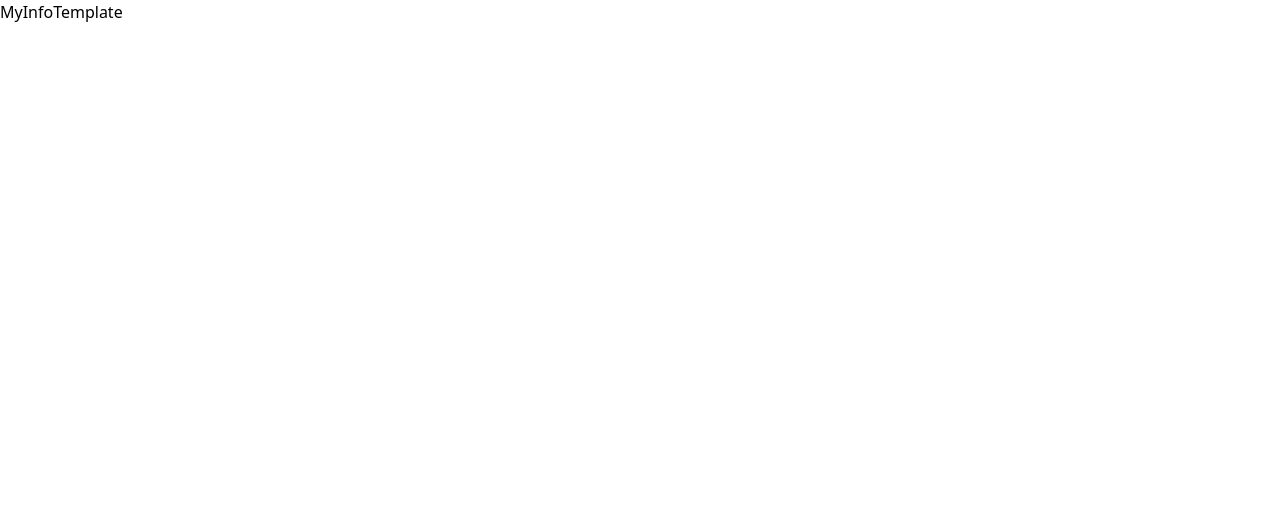
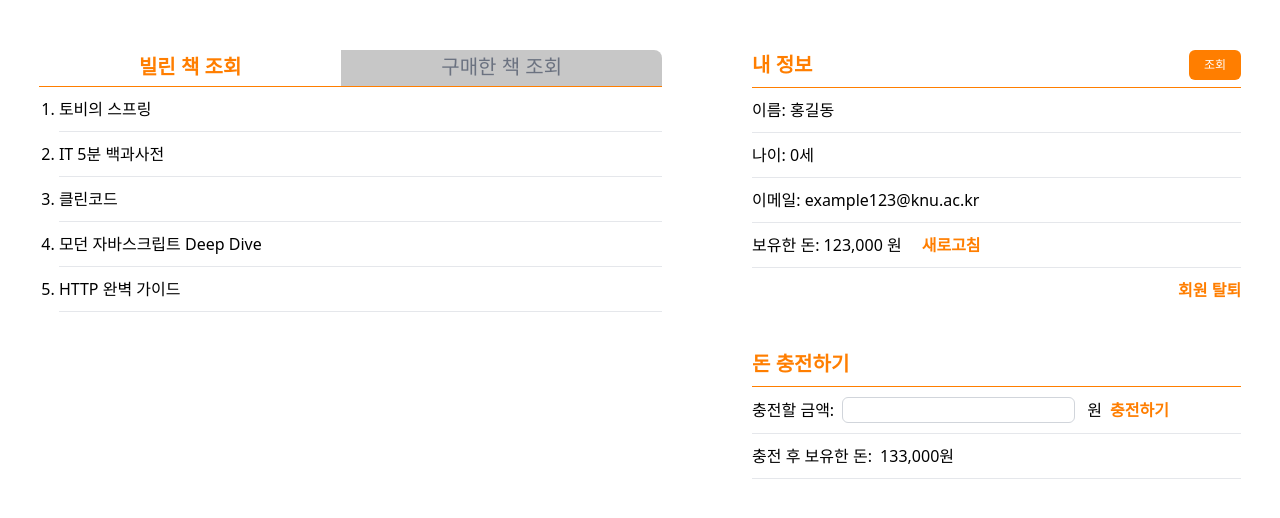
Before and after one commit to Dobbymin/haedal-book, a React (Vite) app: page /myinfo in a window 1280 px wide. Shown: the top 518 px of the page. Built offline with nearby package versions, Linux system fonts and the light colour scheme.

Commit message:
[feat]:내정보페이지 디자인

```diff
--- a/src/components/template/MyInfoTemplate.jsx
+++ b/src/components/template/MyInfoTemplate.jsx
@@ -1,5 +1,106 @@
 const MyInfoTemplate = () => {
-	return <>MyInfoTemplate</>;
+	let titleInactiveStyle =
+		'inline-block px-[80px] sm:px-[100px] py-[7px] bg-[#C7C7C7] font-light text-[17px] sm:text-[20px] border-b-2 border-transparent hover:text-[#FF7E00] hover:border-gray-300';
+	let titleActiveStyle =
+		'inline-block px-[80px] sm:px-[100px] py-[7px] text-[17px] sm:text-[20px] font-bold active text-[#FF7E00] border-[#FF7E00]';
+
+	let listStyle = 'border-b-[1px] py-[10px]';
+	return (
+		<>
+			<div className="md:flex justify-center mt-[50px]">
+				<div className="leftSide flex-col mb-[50px]">
+					<div className="bookListNavBar text-sm font-medium text-center text-gray-500">
+						<ul className="flex border-b-[1px] border-[#FF7E00]">
+							<li>
+								<a href="#" className={`${titleActiveStyle} rounded-tl-lg`}>
+									빌린 책 조회
+								</a>
+							</li>
+							<li>
+								<a
+									href="#"
+									className={`${titleInactiveStyle} rounded-tr-lg`}
+									aria-current="page"
+								>
+									구매한 책 조회
+								</a>
+							</li>
+						</ul>
+					</div>
+					<div className="bookListContents pl-5">
+						<ol className="list-decimal">
+							<li className={listStyle}>토비의 스프링</li>
+							<li className={listStyle}>IT 5분 백과사전</li>
+							<li className={listStyle}>클린코드</li>
+							<li className={listStyle}>모던 자바스크립트 Deep Dive</li>
+							<li className={listStyle}>HTTP 완벽 가이드</li>
+						</ol>
+					</div>
+				</div>
+				<div className="rightSide flex-col sm:ml-[90px] w-[489px]">
+					<div className="infoSector">
+						<div className="infoTitle flex justify-between pb-[7px] border-b-[1px] border-[#FF7E00] font-medium">
+							<a className="inline-block font-bold text-[20px] text-[#FF7E00] border-transparent rounded-t-lg">
+								내 정보
+							</a>
+							<button className="bg-[#FF7E00] px-[15px] rounded-md text-white text-[12px]">
+								조회
+							</button>
+						</div>
+						<div className="infoList">
+							<ul>
+								<li className={listStyle}>이름: 홍길동</li>
+								<li className={listStyle}>나이: 0세</li>
+								<li className={listStyle}>이메일: example123@knu.ac.kr</li>
+								<li className={listStyle}>
+									<span className="mr-[20px]">보유한 돈: 123,000 원</span>
+									<button className="text-[#FF7E00] font-semibold">
+										새로고침
+									</button>
+								</li>
+								<li className="flex justify-end">
+									<button className="text-[#FF7E00] font-semibold my-[10px] ">
+										회원 탈퇴
+									</button>
+								</li>
+							</ul>
+						</div>
+					</div>
+					<div className="moneySector mt-[30px]">
+						<div className="moneyTitle border-b-[1px] border-[#FF7E00] py-[7px]">
+							<a
+								href="#"
+								className="inline-block font-bold text-[20px] text-[#FF7E00] border-transparent rounded-t-lg"
+							>
+								돈 충전하기
+							</a>
+						</div>
+						<div className="moneyList">
+							<ul>
+								<li className={listStyle}>
+									<span className="mr-1">충전할 금액: </span>
+									<input
+										type="number"
+										name="money input"
+										id="moneyInput"
+										className="mr-1 border border-gray-300 rounded-md"
+									/>
+									<span className="mx-2">원</span>
+									<button className="text-[#FF7E00] font-semibold">
+										충전하기
+									</button>
+								</li>
+								<li className={listStyle}>
+									<span className="mr-1">충전 후 보유한 돈: </span>
+									133,000원
+								</li>
+							</ul>
+						</div>
+					</div>
+				</div>
+			</div>
+		</>
+	);
 };
 
 export default MyInfoTemplate;
--- a/src/pages/MyInfo.jsx
+++ b/src/pages/MyInfo.jsx
@@ -1,5 +1,4 @@
 import MyInfoTemplate from '../components/template/MyInfoTemplate';
-
 const MyInfoPage = () => {
 	return (
 		<>
```
